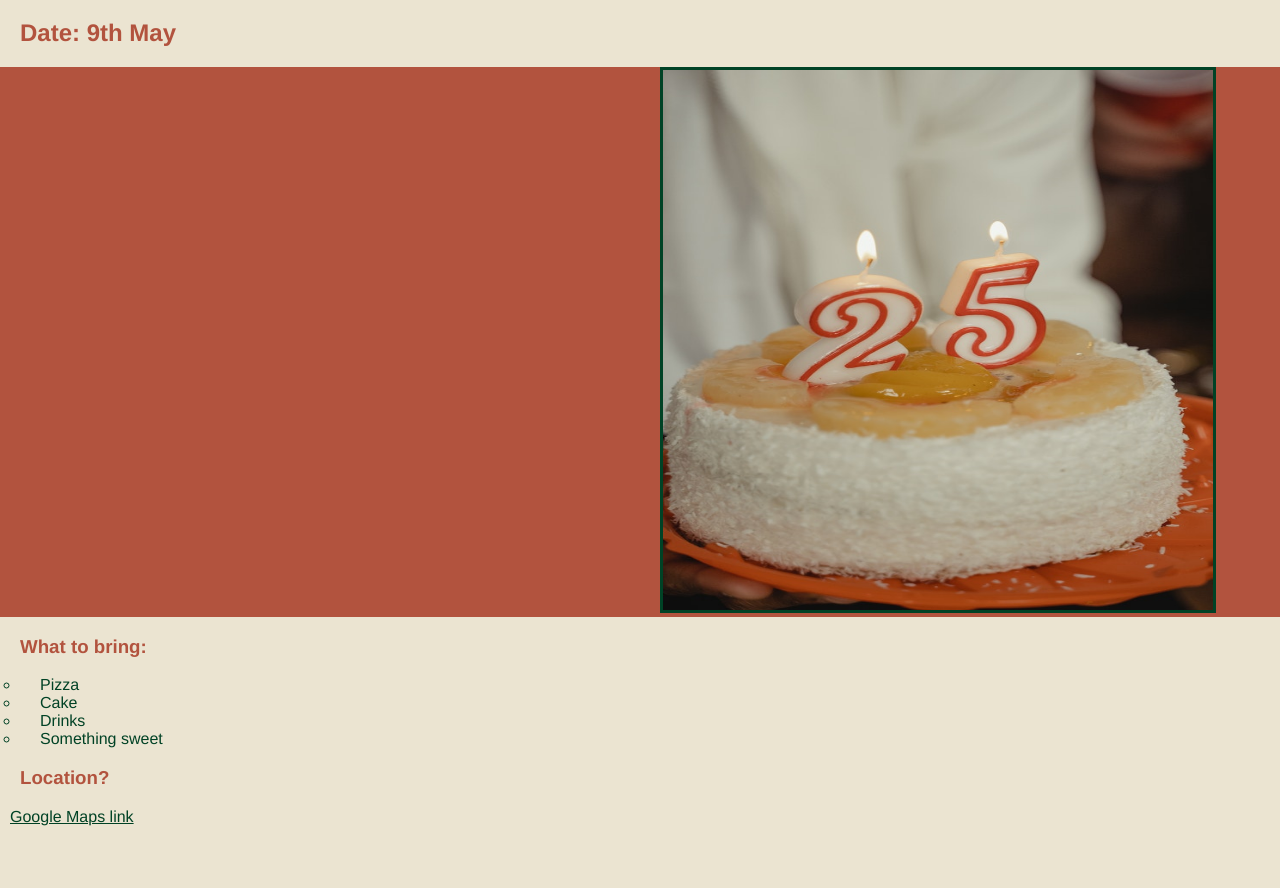
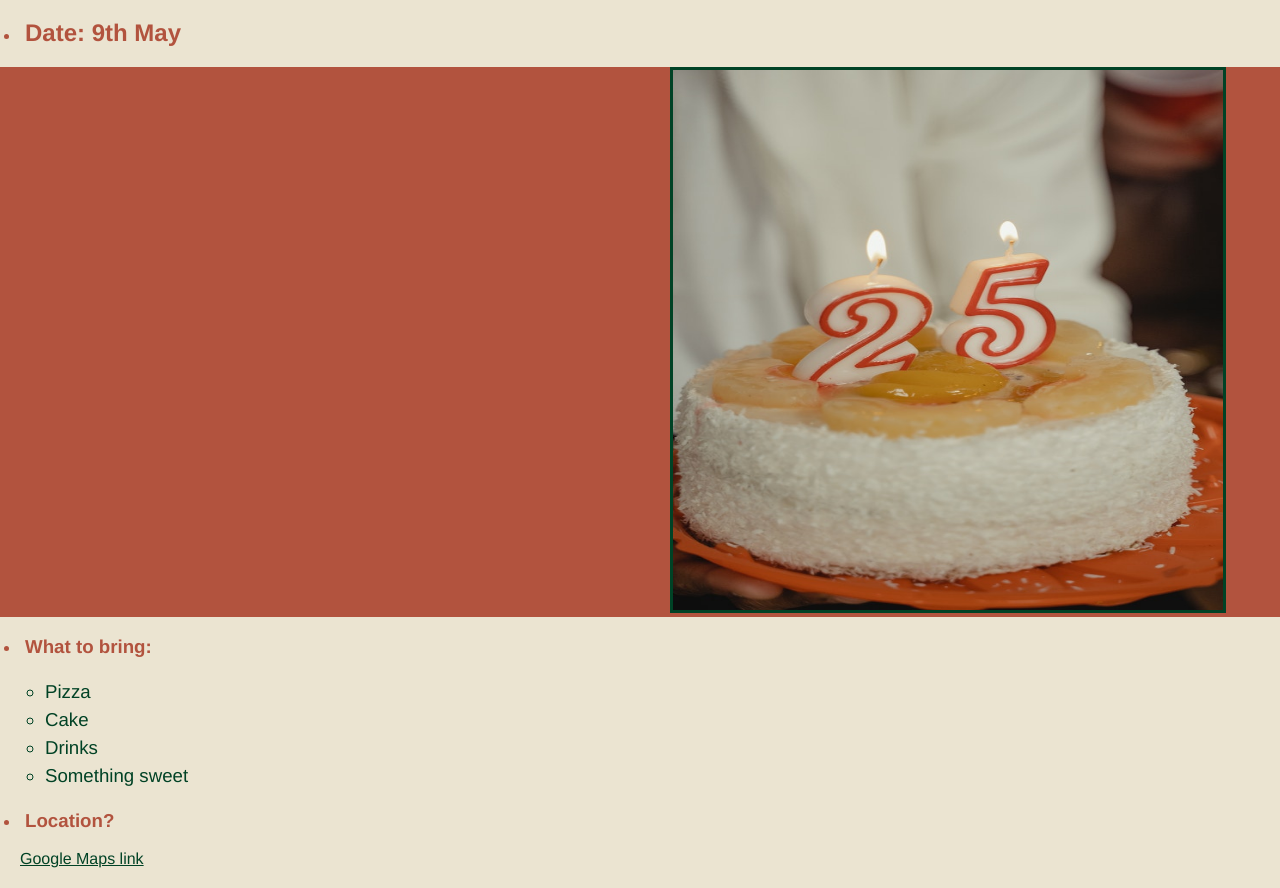
Before and after one commit to XenoMee/HTML5-Portfolio, a plain HTML site: page public/birthday-invite.html in a window 1280 px wide. Shown: the part 61-949 px from the top of the page. Before the commit the page ends 896 px from the top, so only its background shows below. Drawn offline with Linux system fonts and the light colour scheme.

Commit message:
Updated CSS File

```diff
--- a/public/birthday-invite.html
+++ b/public/birthday-invite.html
@@ -21,7 +21,7 @@
         </ul>
     </li>
     <li class="details"><h3>Location?</h3></li>
+    <a href="https://www.google.com/maps/@34.9886808,-106.6153654,3a,75y,34.9h,90.14t/data=!3m7!1e1!3m5!1sTHPj58Ft6HRUJov9vv305A!2e0!6shttps:%2F%2Fstreetviewpixels-pa.googleapis.com%2Fv1%2Fthumbnail%3Fpanoid%3DTHPj58Ft6HRUJov9vv305A%26cb_client%3Dsearch.gws-prod.gps%26w%3D86%26h%3D86%26yaw%3D74.65609%26pitch%3D0%26thumbfov%3D100!7i13312!8i6656?entry=ttu">Google Maps link</a>
   </ul>
-  <a href="https://www.google.com/maps/@34.9886808,-106.6153654,3a,75y,34.9h,90.14t/data=!3m7!1e1!3m5!1sTHPj58Ft6HRUJov9vv305A!2e0!6shttps:%2F%2Fstreetviewpixels-pa.googleapis.com%2Fv1%2Fthumbnail%3Fpanoid%3DTHPj58Ft6HRUJov9vv305A%26cb_client%3Dsearch.gws-prod.gps%26w%3D86%26h%3D86%26yaw%3D74.65609%26pitch%3D0%26thumbfov%3D100!7i13312!8i6656?entry=ttu">Google Maps link</a>
 </body>
 </html>
--- a/style.css
+++ b/style.css
@@ -9,10 +9,12 @@ body {
     text-align: center;
 }
 .details{
-    padding: 0px 20px;
+    padding: 0px 0px 0px 5px;
+    margin: 10px 20px;
 }
 ul{
     padding: 0px;
+    margin: 20px 0px;
 }
 div{
     background-color: #B2533E;
@@ -26,10 +28,12 @@ img{
 }
 a{
     color: #004225;
-    margin: 0px;
+    margin: 0px 0px 10px 10px;
     padding: 10px;
 }
 .items{
     color: #004225;
-    padding: 0px 20px;
+    padding: 3px 0px;
+    margin: 0px 20px;
+    font-size: 14pt;
 }
```
